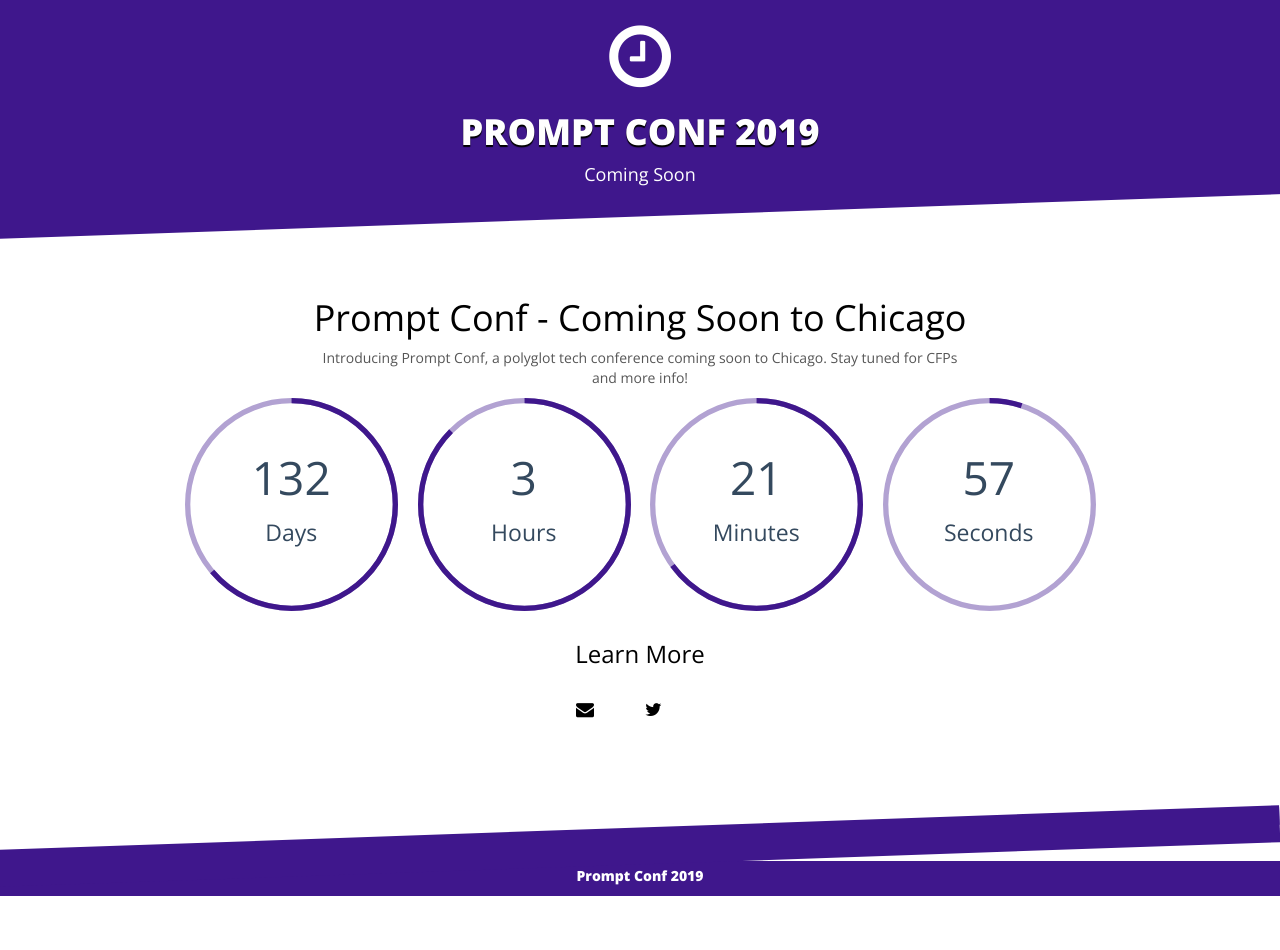
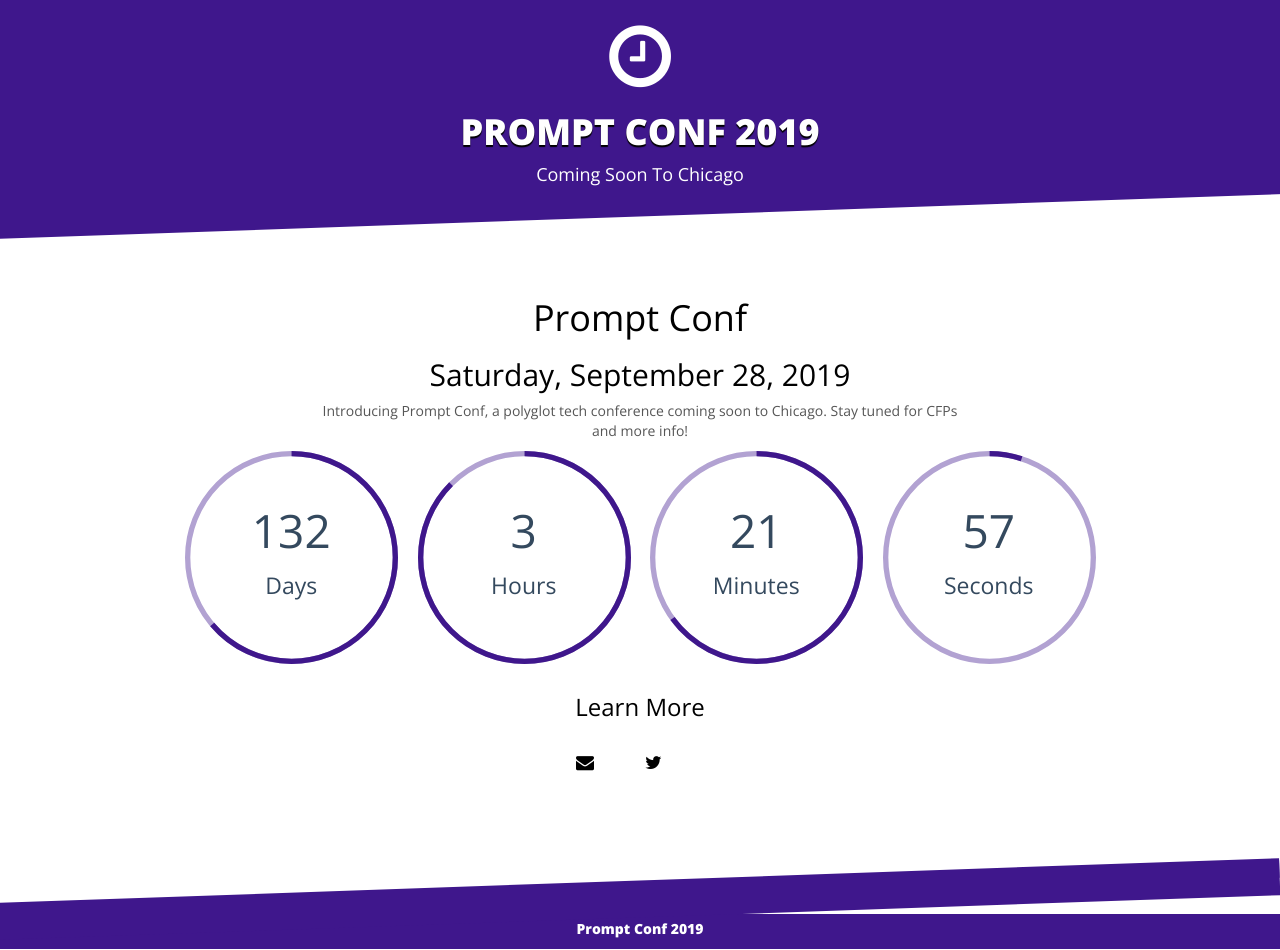
Before and after one commit to promptconf/promptconf.github.io, a Jekyll site: the page built from index.md, in a window 1280 px wide. Built offline with Jekyll 4.4.1, drawn with Linux system fonts in a browser that asks for light colours; nearby versions of some CDN libraries; before the commit the page ends 900 px from its top, so only the background shows below that.

Commit message:
add date, fixes #5

```diff
--- a/index.md
+++ b/index.md
@@ -2,7 +2,8 @@
 layout: home
 permalink: /
 title: "Prompt Conf 2019"
-excerpt: "Coming Soon"
+excerpt: "Coming Soon to Chicago"
 ---
-# Prompt Conf - Coming Soon to Chicago
+# Prompt Conf
+## Saturday, September 28, 2019
 Introducing Prompt Conf, a polyglot tech conference coming soon to Chicago. Stay tuned for CFPs and more info!
```
